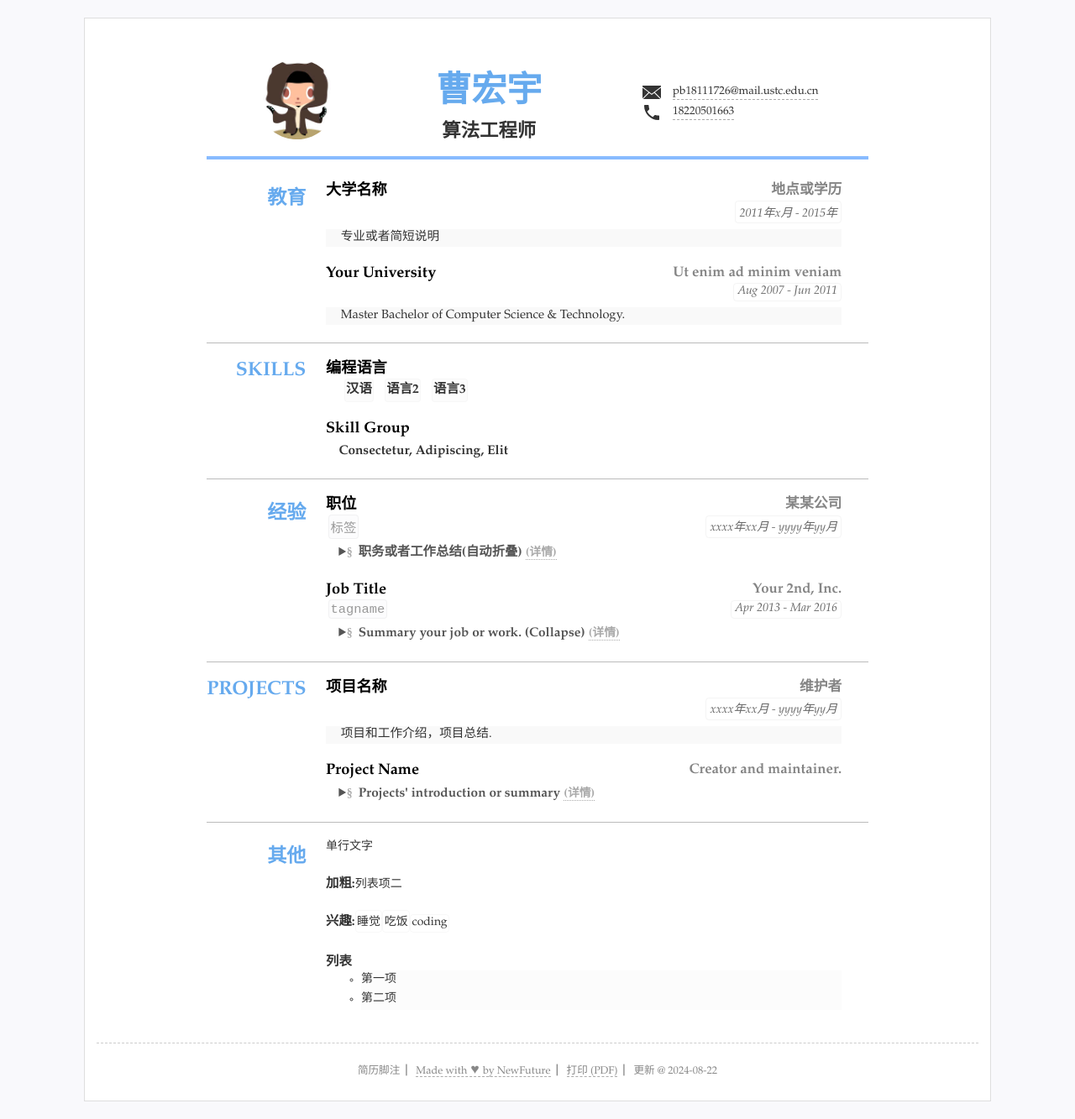
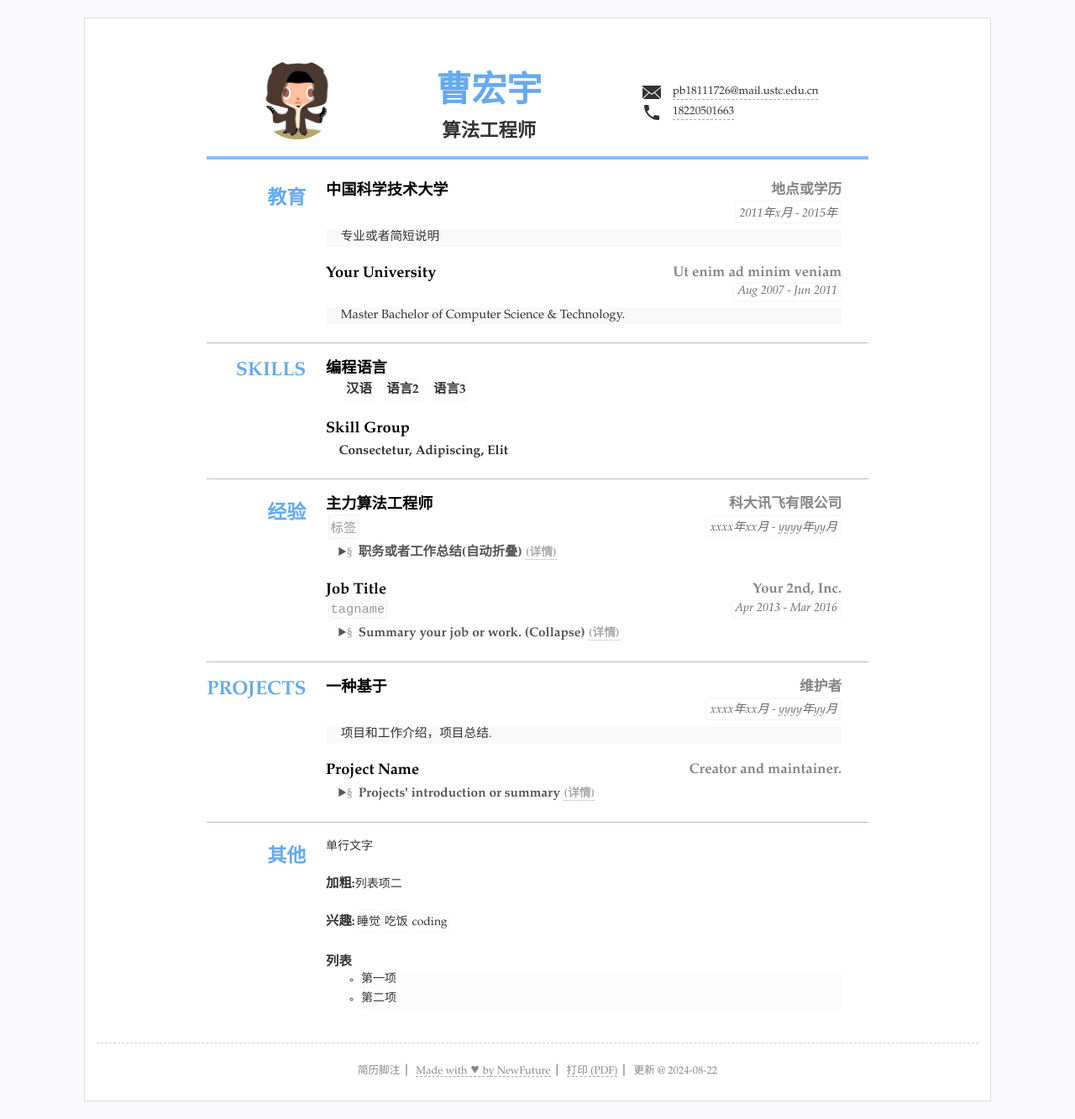
Before and after one commit to HongyuCao3/CV-CN, a Jekyll site: the page built from index.html, in a window 1280 px wide. Shown: the whole page at 84% size. Built offline with Jekyll 4.4.1, drawn with Linux system fonts in a browser that asks for light colours.

Commit message:
Update resume.yml
try to update experience

```diff
--- a/_data/resume.yml
+++ b/_data/resume.yml
@@ -13,7 +13,7 @@ contact: #联系方式连接等3~5行
   href: 'mailto:pb18111726@mail.ustc.edu.cn' #链接，无链接则空
   icon: 'icons/email.svg' #图标 svg文件
 - text: "18220501663"
-  href: 'tel:1234567890'
+  href: 'tel:18220501663'
   icon: 'icons/phone.svg'
 # - text: "your-website.com"
 #   href: 'http://your-website.com'
@@ -30,7 +30,7 @@ main: #简历主要内容，
 - type: education #类别为ID
   name: 教育 #显示名称，空则使用type
   content: #内容基本格式 标题-副标题-日期-详细内容 (都允许空)
-  - title: 大学名称
+  - title: 中国科学技术大学
     duration: "2011年x月 - 2015年"
     sub: 地点或学历
     detail: 专业或者简短说明
@@ -53,8 +53,8 @@ main: #简历主要内容，
 - type: experience
   name: 经验
   content:
-  - title: 职位
-    sub: 某某公司
+  - title: 主力算法工程师
+    sub: 科大讯飞有限公司
     duration: "xxxx年xx月 - yyyy年yy月"
     tags:
     - 标签
@@ -73,7 +73,7 @@ main: #简历主要内容，
 - type: projects
   name: Projects
   content:
-  - title: 项目名称
+  - title: 一种基于
     duration: xxxx年xx月 - yyyy年yy月
     detail: 项目和工作介绍，项目总结.
     sub: 维护者
```
